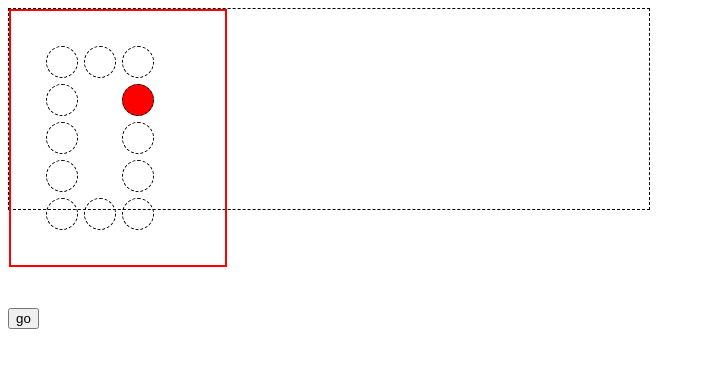
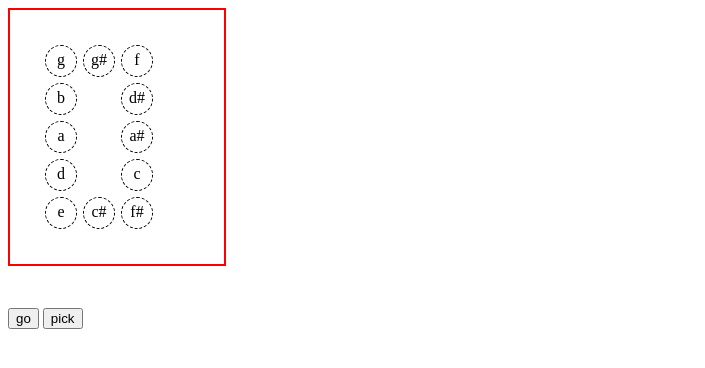
Before and after one commit to jordanforbes/chordclock, a plain HTML site: page secindex.html in a window 1280 px wide. Both pictures are taken after a click on the button "go". Shown: the whole page, without its empty margins (0-705 px from the left). Drawn offline with Linux system fonts and the light colour scheme.

Commit message:
created randomized clock

```diff
--- a/assets/ronjarz2.js
+++ b/assets/ronjarz2.js
@@ -4,8 +4,39 @@ function random(max){
  return Math.floor(Math.random()*max)+1
 }
 
+function test(){
+  var notes = ["a","a#","b","c","c#","d","d#","e","f","f#","g","g#"]
+  for(i=1;i<=12; i++){
+    console.log(notes)
+    rand = random(notes.length-1)
+    var selNote = notes[rand-1]
+    console.log(rand-1)
+    console.log(selNote)
+    $("#"+i).text(selNote)
+    notes.splice(rand-1,1)
+    // console.log(notes)
+
+  }
+	// $(".note").text(
+	// 	notes[random(notes.length)]
+	// )
+}
+
 $("document").ready(function(){
+  $(".note").click(function(){
+    $(this).css("background-color","red")
+  })
   $("#go").click(function(){
-    $("#"+random(12)).css("background-color","red")
+    test()
   })
+  $("#pick").click(function(){
+    $(".note").css("background-color","white")
+    var ranPick= random(12)
+    console.log(ranPick)
+    $("#"+ ranPick ).css("background-color","red")
+    var secPick = ranPick +1
+    $("#"+ secPick).css("background-color","red")
+
+  })
+
 })
--- a/assets/style2.css
+++ b/assets/style2.css
@@ -8,7 +8,8 @@
   border-radius:100%;
   display:block;
   float:left;
-  position:relative
+  position:relative;
+  background-color: white;
 }
 #empty{
   border: 1px solid white;
@@ -30,7 +31,6 @@
 .app{
   display:block;
   position:absolute;
-  border:1px dashed black;
   height:200px;
   width:50%;
 }
--- a/secindex.html
+++ b/secindex.html
@@ -30,5 +30,6 @@
 
 </div>
 <button id="go" class="functionbutton go">go</button>
+<button id="pick" class="functionbutton pick">pick</button>
 </body>
 </html>
```
